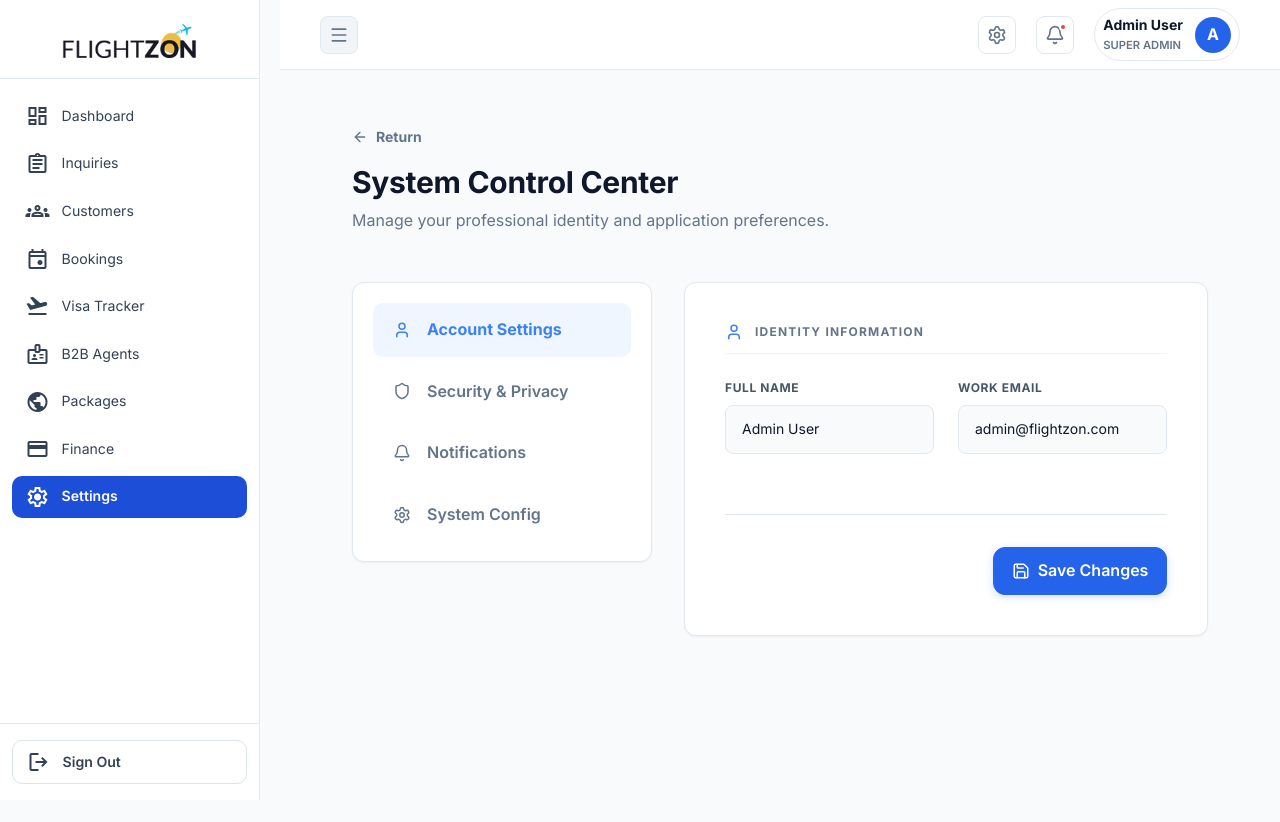
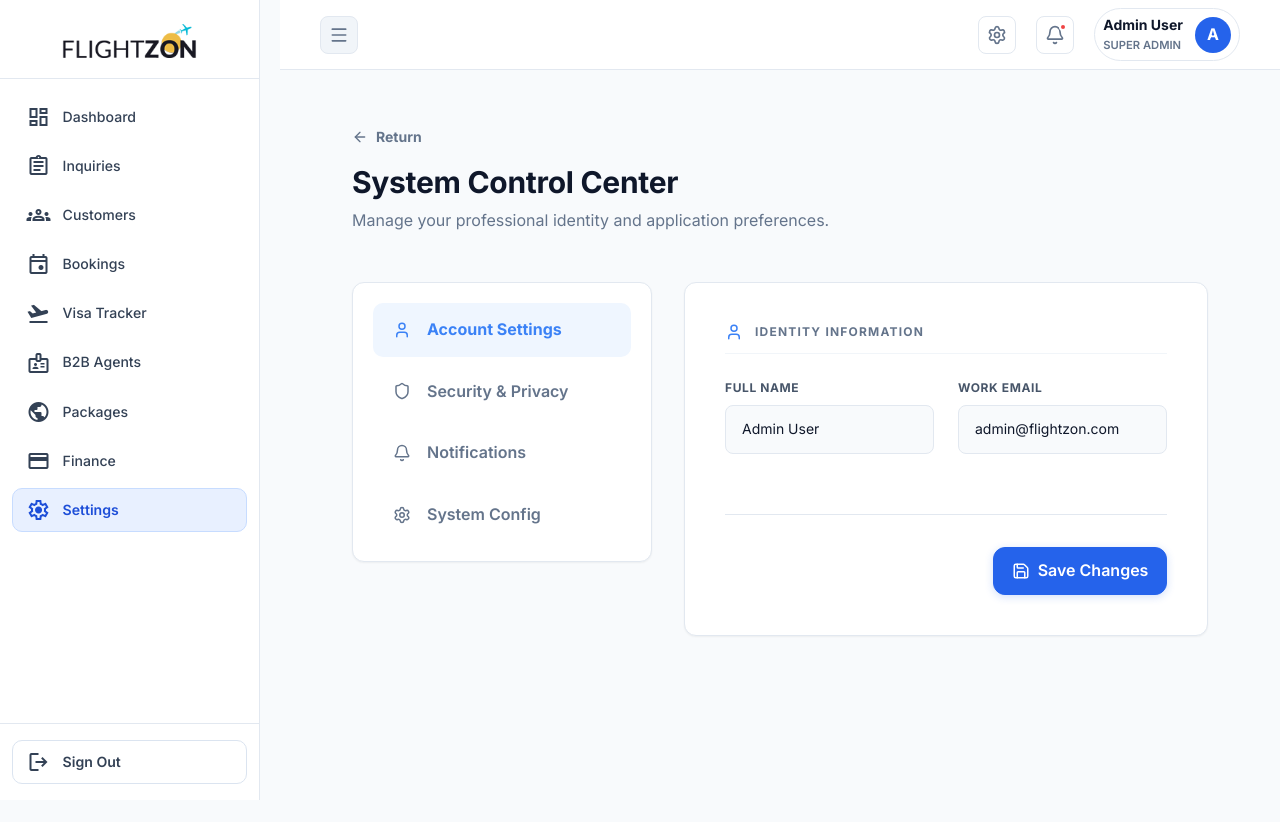
Before and after one commit to rajimol12345/Travel-Agency-CRM, a React (Vite) app in the folder client/: page /settings in a window 1280 px wide. Shown: the top 822 px of the page. Built offline with nearby package versions, Linux system fonts and the light colour scheme; sample sign-in values are in the browser's storage.

Commit message:
change the style on sidebar

```diff
--- a/client/src/components/Sidebar.css
+++ b/client/src/components/Sidebar.css
@@ -55,18 +55,49 @@
     text-decoration: none;
     color: #334155;
     border-radius: 10px;
-    transition: background-color 0.2s ease, color 0.2s ease;
+    border: 1px solid transparent;
+    font-weight: 500;
+    transition: background-color 0.2s ease, color 0.2s ease, border-color 0.2s ease;
 }
 
-.nav-link-item:hover {
+.nav-link-item .nav-icon,
+.nav-link-item .nav-label {
+    color: #334155;
+    transition: color 0.2s ease;
+}
+
+.nav-link-item:not(.active-link):hover {
     background: #eff6ff;
+    border-color: #bfdbfe;
+    color: #1d4ed8;
+}
+
+.nav-link-item:not(.active-link):hover .nav-icon,
+.nav-link-item:not(.active-link):hover .nav-label {
     color: #1d4ed8;
 }
 
 .active-link {
-    background: #1d4ed8;
-    color: #ffffff !important;
+    background: #e8f0ff !important;
+    border-color: #c7dcff;
+    color: #1d4ed8 !important;
     font-weight: 600;
+}
+
+.active-link:hover {
+    background: #dce9ff !important;
+    border-color: #b7d1ff;
+    color: #1e40af !important;
+}
+
+.active-link .nav-icon,
+.active-link .nav-label {
+    color: #1d4ed8 !important;
+}
+
+.active-link:hover .nav-icon,
+.active-link:hover .nav-label {
+    color: #1e40af !important;
 }
 
 .nav-icon {
```
